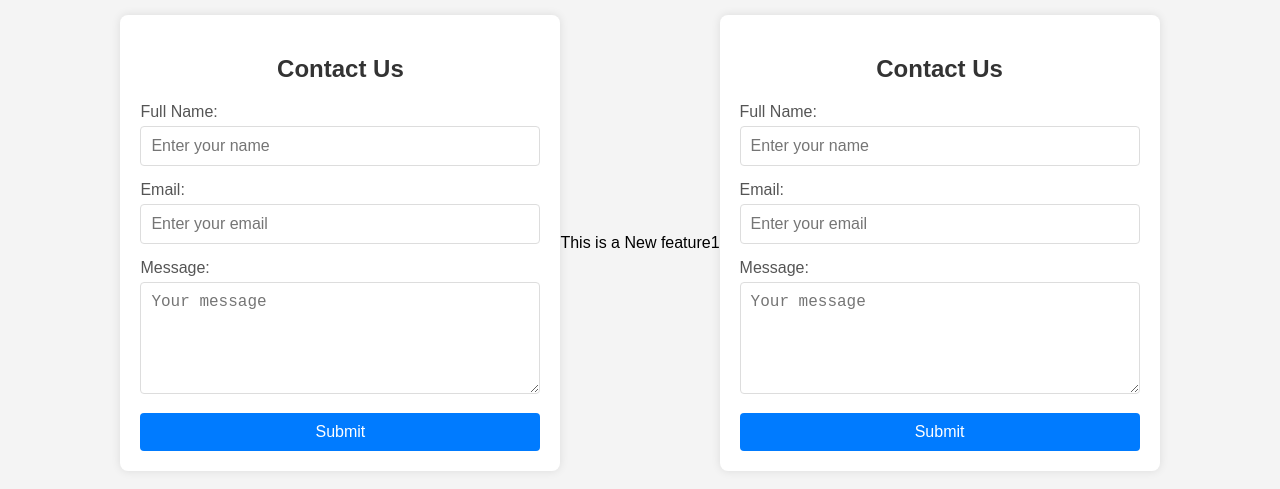
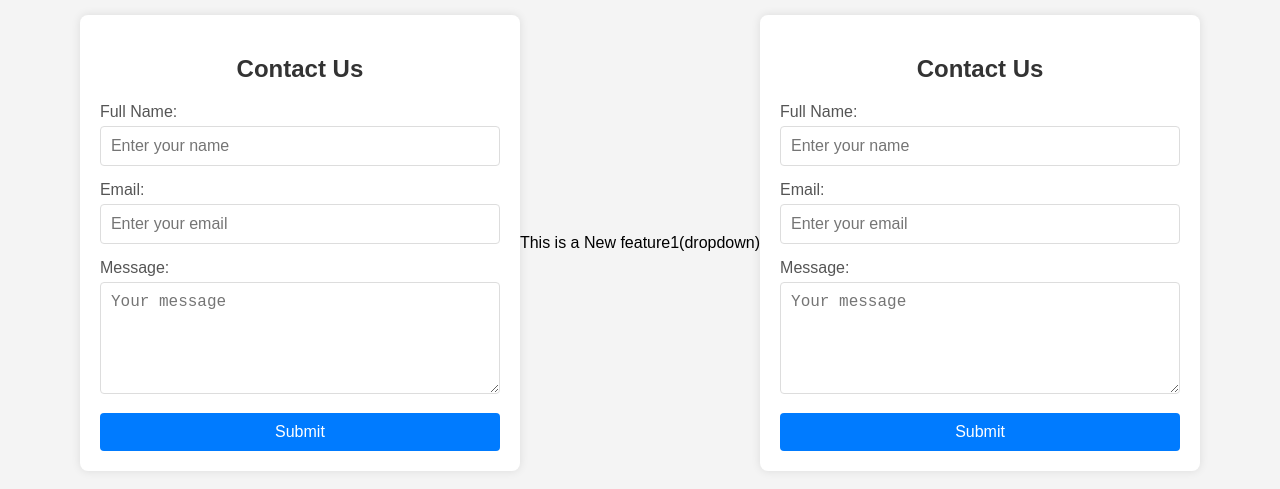
Before and after one commit to jynish102/Localrepo, a plain HTML site: page index.html in a window 1280 px wide. Shown: the part 157-646 px from the top of the page. Drawn offline with Linux system fonts and the light colour scheme.

```diff
--- a/index.html
+++ b/index.html
@@ -34,7 +34,7 @@
 </body>
 
 
-<p>This is a New feature1</p>
+<p>This is a New feature1(dropdown)</p>
 </html>
 </head>
 <body>
```
